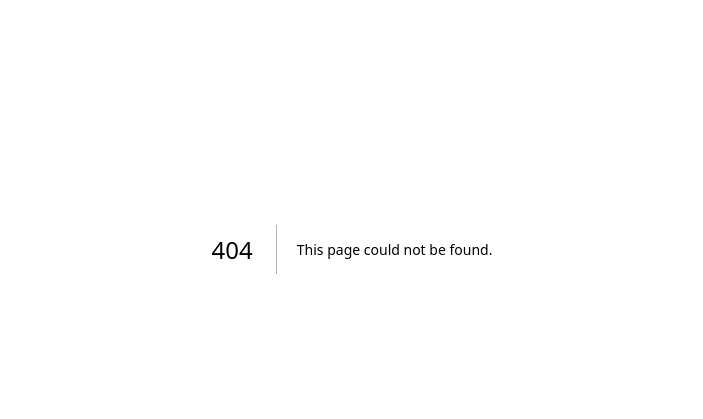
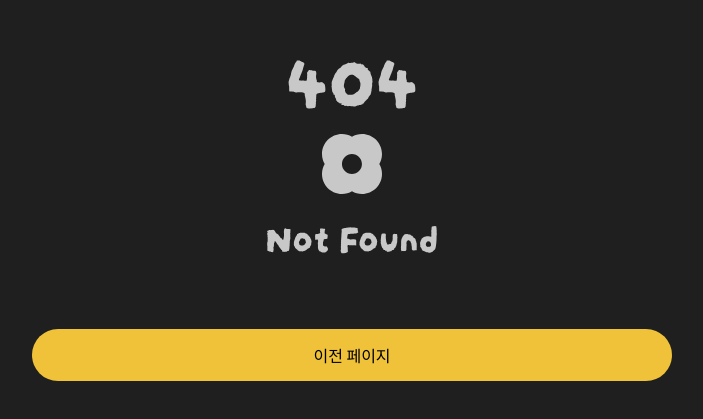
Before and after one commit to momodo-ToDoSupport/momodo_front, a Next.js app: page /notfound in a window 1280 px wide. Before the commit this address had no page. Shown: the part 151-570 px from the top of the page, without its empty margins (288-991 px from the left). Built offline with nearby package versions, Linux system fonts and the light colour scheme.

Commit message:
feature: 404page UI

```diff
--- /dev/null
+++ b/src/pages/notfound.tsx
@@ -0,0 +1,15 @@
+import Image from 'next/image';
+import React from 'react';
+import notFound from '../../public/images/404Icon.svg';
+import Button from '../components/Button';
+
+const notfound = () => {
+  return (
+    <div className='flex flex-col justify-center items-center h-screen pb-24'>
+      <Image src={notFound} alt='페이지를 찾을 수 없습니다.' className='mb-16' />
+      <Button buttonSize='medium'>이전 페이지</Button>
+    </div>
+  );
+};
+
+export default notfound;
```
Also changed, not shown: public/images/404Icon.svg (added).
